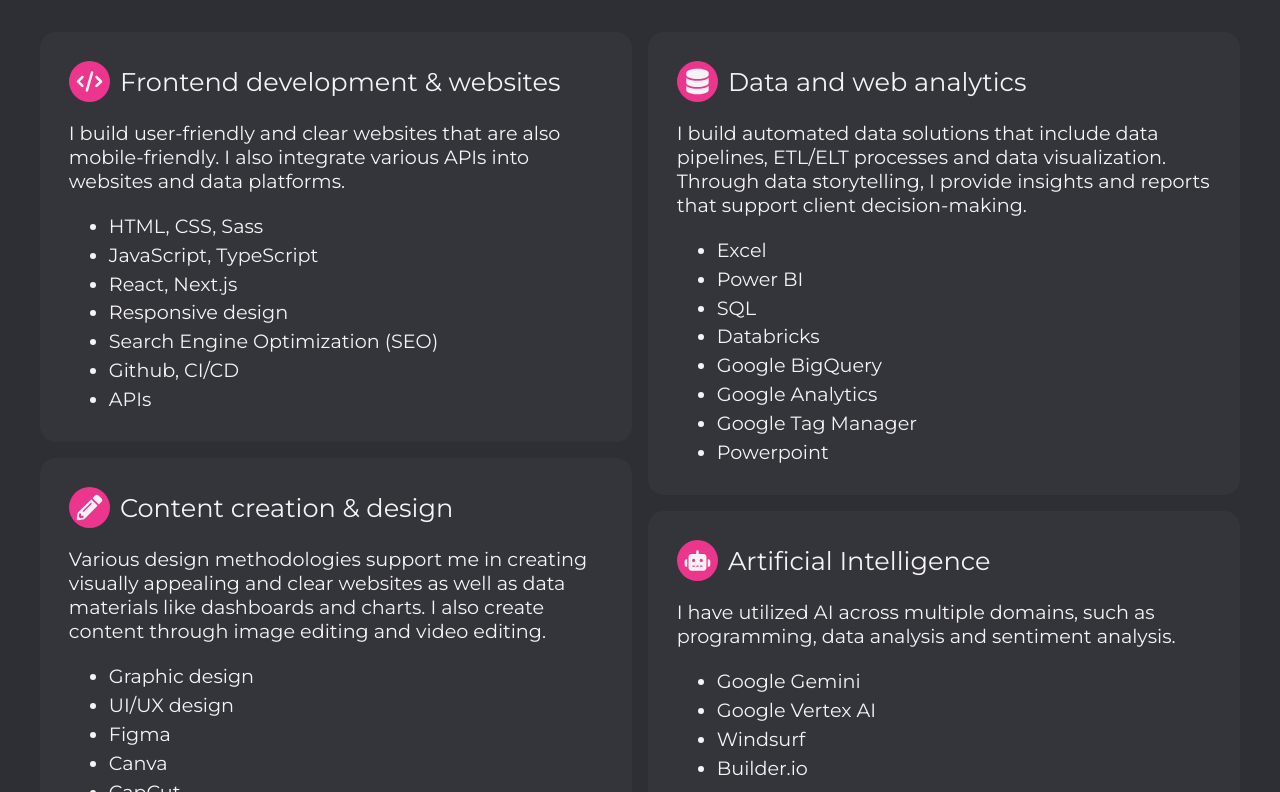
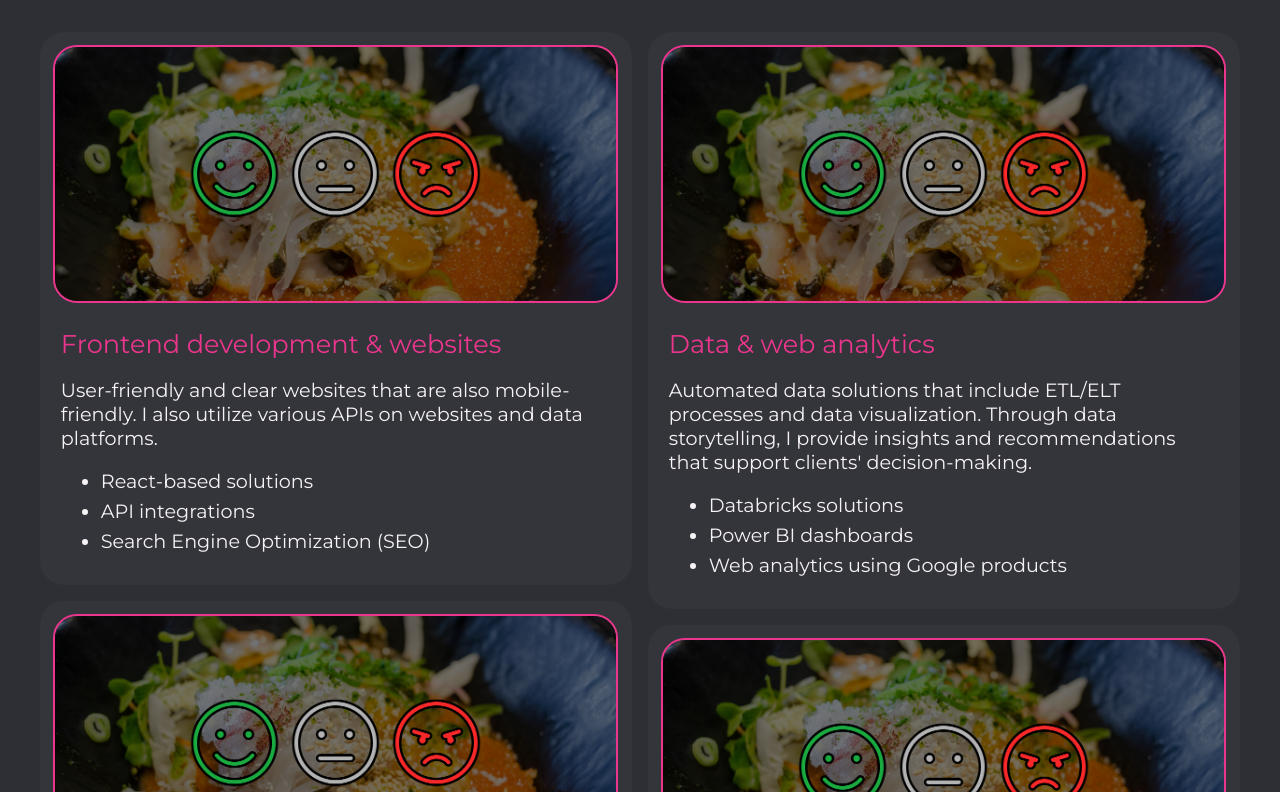
Before and after one commit to ojela028xamk/jere-lansipii-portfolio, a Next.js app: page / in a window 1280 px wide. Shown: the part 948-1740 px from the top of the page. Built offline with nearby package versions, Linux system fonts and the light colour scheme; no server answers.

Commit message:
skills update

```diff
--- a/app/website/skills.module.scss
+++ b/app/website/skills.module.scss
@@ -23,39 +23,38 @@
       }
 
       .item {
+        padding: 0.8em;
+        border-radius: 1.5em;
+        background-color: main.$secondary-black;
+        color: main.$white;
         break-inside: avoid;
         margin-bottom: 1em;
-        text-align: left;
-        background-color: main.$secondary-black;
-        padding: 1.8em;
-        border-radius: 1em;
 
-        .item_header {
-          display: flex;
-          align-items: center;
+        .item_image {
+          margin: auto;
+          max-width: 99%;
+          height: auto;
+          border-radius: 1.5em;
+          margin-bottom: 0.5em;
+          border: 2px solid main.$pink;
+        }
 
-          .icon {
-            margin-right: 0.4em;
+        .item_content {
+          padding: 0.8em 0.5em 0 0.5em;
+
+          .item_category {
             font-size: main.$title;
-            padding: 0.3em;
-            background-color: main.$pink;
-            border-radius: 2em;
-            overflow: visible;
+            color: main.$pink;
           }
 
-          .category {
-            font-size: main.$title;
+          p,
+          ul {
+            font-size: main.$paragraph;
+
+            li {
+              margin-bottom: 0.3em;
+            }
           }
-        }
-
-        p,
-        ul {
-          font-size: main.$paragraph;
-        }
-
-        ul {
-          line-height: 1.5em;
-          margin-bottom: 0;
         }
       }
     }
--- a/app/website/skills.tsx
+++ b/app/website/skills.tsx
@@ -2,11 +2,13 @@ import css from "./skills.module.scss";
 import { FaDatabase, FaCode, FaRobot } from "react-icons/fa6";
 import { useTranslations } from "next-intl";
 import { FaPencilAlt } from "react-icons/fa";
+import Image from "next/image";
+import { Fragment } from "react/jsx-runtime";
 
 type Solution = {
   title: string;
   description: string;
-  icon: JSX.Element;
+  image: string;
   skills: string[];
 };
 
@@ -14,54 +16,34 @@ const solutions: Solution[] = [
   {
     title: "skills.solution1.title",
     description: "skills.solution1.description",
-    icon: <FaCode className={css.icon} />,
-    skills: [
-      "skills.skill.html",
-      "skills.skill.javascript",
-      "skills.skill.react",
-      "skills.skill.responsive",
-      "skills.skill.seo",
-      "skills.skill.github",
-      "skills.skill.api",
-    ],
+    image: "/sentiment_images/sentiment_project.png",
+    skills: ["skills.skill.react", "skills.skill.api", "skills.skill.seo"],
   },
   {
     title: "skills.solution3.title",
     description: "skills.solution3.description",
-    icon: <FaPencilAlt className={css.icon} />,
+    image: "/sentiment_images/sentiment_project.png",
     skills: [
       "skills.skill.graphic",
-      "skills.skill.ui",
-      "skills.skill.figma",
-      "skills.skill.canva",
-      "skills.skill.capcut",
+      "skills.skill.wireframe",
+      "skills.skill.edit",
     ],
   },
   {
     title: "skills.solution2.title",
     description: "skills.solution2.description",
-    icon: <FaDatabase className={css.icon} />,
+    image: "/sentiment_images/sentiment_project.png",
     skills: [
-      "skills.skill.excel",
+      "skills.skill.databricks",
       "skills.skill.power_bi",
-      "skills.skill.sql",
-      "skills.skill.databricks",
-      "skills.skill.bigquery",
-      "skills.skill.google_analytics",
-      "skills.skill.google_tag",
-      "skills.skill.powerpoint",
+      "skills.skill.web_analytics",
     ],
   },
   {
     title: "skills.solution4.title",
     description: "skills.solution4.description",
-    icon: <FaRobot className={css.icon} />,
-    skills: [
-      "skills.skill.gemini",
-      "skills.skill.vertex",
-      "skills.skill.windsurf",
-      "skills.skill.builder",
-    ],
+    image: "/sentiment_images/sentiment_project.png",
+    skills: ["skills.skill.prompt", "skills.skill.info", "skills.skill.agent"],
   },
 ];
 const Skills = (): JSX.Element => {
@@ -74,16 +56,27 @@ const Skills = (): JSX.Element => {
         <div className={css.skill_items}>
           {solutions.map((solution) => (
             <div key={solution.title} className={css.item}>
-              <div className={css.item_header}>
-                {solution.icon}
-                <span className={css.category}>{t(solution.title)}</span>
+              <Image
+                className={css.item_image}
+                src={
+                  solution.image
+                    ? solution.image
+                    : "https://ralfvanveen.com/wp-content/uploads//2021/06/Placeholder-_-Begrippenlijst.svg"
+                }
+                alt={"Project image"}
+                width={1200}
+                height={545}
+                quality={50}
+              />
+              <div className={css.item_content}>
+                <span className={css.item_category}>{t(solution.title)}</span>
+                <p>{t(solution.description)}</p>
+                <ul>
+                  {solution.skills.map((skill) => (
+                    <li key={skill}>{t(skill)}</li>
+                  ))}
+                </ul>
               </div>
-              <p>{t(solution.description)}</p>
-              <ul>
-                {solution.skills.map((skill) => (
-                  <li key={skill}>{t(skill)}</li>
-                ))}
-              </ul>
             </div>
           ))}
         </div>
--- a/messages/en.json
+++ b/messages/en.json
@@ -10,47 +10,35 @@
       "header": "My solutions",
       "solution1": {
         "title": "Frontend development & websites",
-        "description": "I build user-friendly and clear websites that are also mobile-friendly. I also integrate various APIs into websites and data platforms."
+        "description": "User-friendly and clear websites that are also mobile-friendly. I also utilize various APIs on websites and data platforms."
       },
       "solution2": {
-        "title": "Data and web analytics",
-        "description": "I build automated data solutions that include data pipelines, ETL/ELT processes and data visualization. Through data storytelling, I provide insights and reports that support client decision-making."
+        "title": "Data & web analytics",
+        "description": "Automated data solutions that include ETL/ELT processes and data visualization. Through data storytelling, I provide insights and recommendations that support clients' decision-making."
       },
       "solution3": {
-        "title": "Content creation & design",
-        "description": "Various design methodologies support me in creating visually appealing and clear websites as well as data materials like dashboards and charts. I also create content through image editing and video editing."
+        "title": "Design & content creation",
+        "description": "Various design methodologies support me in creating visually appealing and user-friendly websites as well as data materials, such as dashboards and charts."
       },
       "solution4": {
         "title": "Artificial Intelligence",
-        "description": "I have utilized AI across multiple domains, such as programming, data analysis and sentiment analysis."
+        "description": "With the help of AI, I enhance work efficiency across different areas, such as programming and data analytics."
       },
       "data_header": "Data & Web Analytics",
       "app_header": "Product Development & Design",
       "skill": {
-        "html": "HTML, CSS, Sass",
-        "javascript": "JavaScript, TypeScript",
-        "react": "React, Next.js",
-        "figma": "Figma",
-        "canva": "Canva",
-        "capcut": "CapCut",
-        "ui": "UI/UX design",
-        "graphic": "Graphic design",
-        "responsive": "Responsive design",
+        "react": "React-based solutions",
+        "api": "API integrations",
         "seo": "Search Engine Optimization (SEO)",
-        "github": "Github, CI/CD",
-        "api": "APIs",
-        "excel": "Excel",
-        "power_bi": "Power BI",
-        "sql": "SQL",
-        "databricks": "Databricks",
-        "bigquery": "Google BigQuery",
-        "google_analytics": "Google Analytics",
-        "google_tag": "Google Tag Manager",
-        "powerpoint": "Powerpoint",
-        "gemini": "Google Gemini",
-        "vertex": "Google Vertex AI",
-        "windsurf": "Windsurf",
-        "builder": "Builder.io"
+        "databricks": "Databricks solutions",
+        "power_bi": "Power BI dashboards",
+        "web_analytics": "Web analytics using Google products",
+        "graphic": "UI/UX design and graphic design",
+        "wireframe": "Wireframes and prototypes",
+        "edit": "Image and video editing",
+        "prompt": "High-quality and tailored prompts",
+        "info": "Enhanced information search",
+        "agent": "AI agents"
       }
     },
     "projects": {
--- a/messages/fi.json
+++ b/messages/fi.json
@@ -10,47 +10,35 @@
       "header": "Minun ratkaisut",
       "solution1": {
         "title": "Frontend-ohjelmointi ja verkkosivustot",
-        "description": "Rakennan helppokäyttöisiä ja selkeitä verkkosivustoja, jotka ovat myös mobiiliystävällisiä. Hyödynnän myös erilaisia ohjelmointirajapintoja verkkosivustoilla ja data-alustoilla."
+        "description": "Helppokäyttöiset ja selkeät verkkosivustot, jotka ovat myös mobiiliystävällisiä. Hyödynnän myös erilaisia ohjelmointirajapintoja verkkosivustoilla ja data-alustoilla."
       },
       "solution2": {
         "title": "Data- ja verkkoanalytiikka",
-        "description": "Rakennan automatisoituja dataratkaisuja, jotka sisältävät dataputkia, ETL/ELT-prosesseja ja datan visualisointia. Datan tarinankerronnalla tarjoan havaintoja ja raportteja, jotka edesauttavat asiakkaiden päätöksentekoa."
+        "description": "Automatisoidut dataratkaisut, jotka sisältävät ETL/ELT-prosesseja ja datan visualisointia. Datan tarinankerronnalla tarjoan havaintoja ja suosituksia, jotka edesauttavat asiakkaiden päätöksentekoa."
       },
       "solution3": {
-        "title": "Sisällöntuotanto ja suunnittelu",
-        "description": "Erilaiset suunnittelutavat tukevat minua luomaan näyttäviä ja selkeitä verkkosivustoja sekä datamateriaaleja, kuten koontinäytöt ja kaaviot. Luon sisältöä myös kuvankäsittelyllä ja videoeditoinnilla."
+        "title": "Suunnittelu ja sisällöntuotanto",
+        "description": "Erilaiset suunnittelutavat tukevat minua luomaan näyttäviä ja helppokäyttöisiä verkkosivustoja sekä datamateriaaleja, kuten koontinäytöt ja kaaviot."
       },
       "solution4": {
         "title": "Tekoäly",
-        "description": "Olen käyttänyt tekoälyä monissa eri alueissa, kuten ohjelmoinnissa, data- ja sentimenttianalytiikassa."
+        "description": "Tekoälyn avulla tehostan työskentelyä eri alueilla, kuten ohjelmoinnissa ja data-analytiikassa."
       },
       "data_header": "Data- ja web-analytiikka",
       "app_header": "Tuotekehitys ja suunnittelu",
       "skill": {
-        "html": "HTML, CSS, Sass",
-        "javascript": "JavaScript, TypeScript",
-        "react": "React, Next.js",
-        "figma": "Figma",
-        "canva": "Canva",
-        "capcut": "CapCut",
-        "ui": "UI/UX-suunnittelu",
-        "graphic": "Graafinen suunnittelu",
-        "responsive": "Responsiivinen suunnittelu",
+        "react": "React-pohjaiset ratkaisut",
+        "api": "API-integraatiot",
         "seo": "Hakukoneoptimointi (SEO)",
-        "github": "Github, CI/CD",
-        "api": "API:t",
-        "excel": "Excel",
-        "power_bi": "Power BI",
-        "sql": "SQL",
-        "databricks": "Databricks",
-        "bigquery": "Google BigQuery",
-        "google_analytics": "Google Analytics",
-        "google_tag": "Google Tag Manager",
-        "powerpoint": "Powerpoint",
-        "gemini": "Google Gemini",
-        "vertex": "Google Vertex AI",
-        "windsurf": "Windsurf",
-        "builder": "Builder.io"
+        "databricks": "Databricks-ratkaisut",
+        "power_bi": "Power BI -koontinäytöt",
+        "web_analytics": "Verkkoanalytiikka Google-tuotteiden avulla",
+        "graphic": "UI/UX-suunnittelu sekä graafinen suunnittelu",
+        "wireframe": "Rautalankamallit ja prototyypit",
+        "edit": "Kuvankäsittely ja videoeditointi",
+        "prompt": "Laadukkaat ja räätälöidyt promptit",
+        "info": "Tehostettu tiedonhaku",
+        "agent": "AI-agentit"
       }
     },
     "projects": {
```
